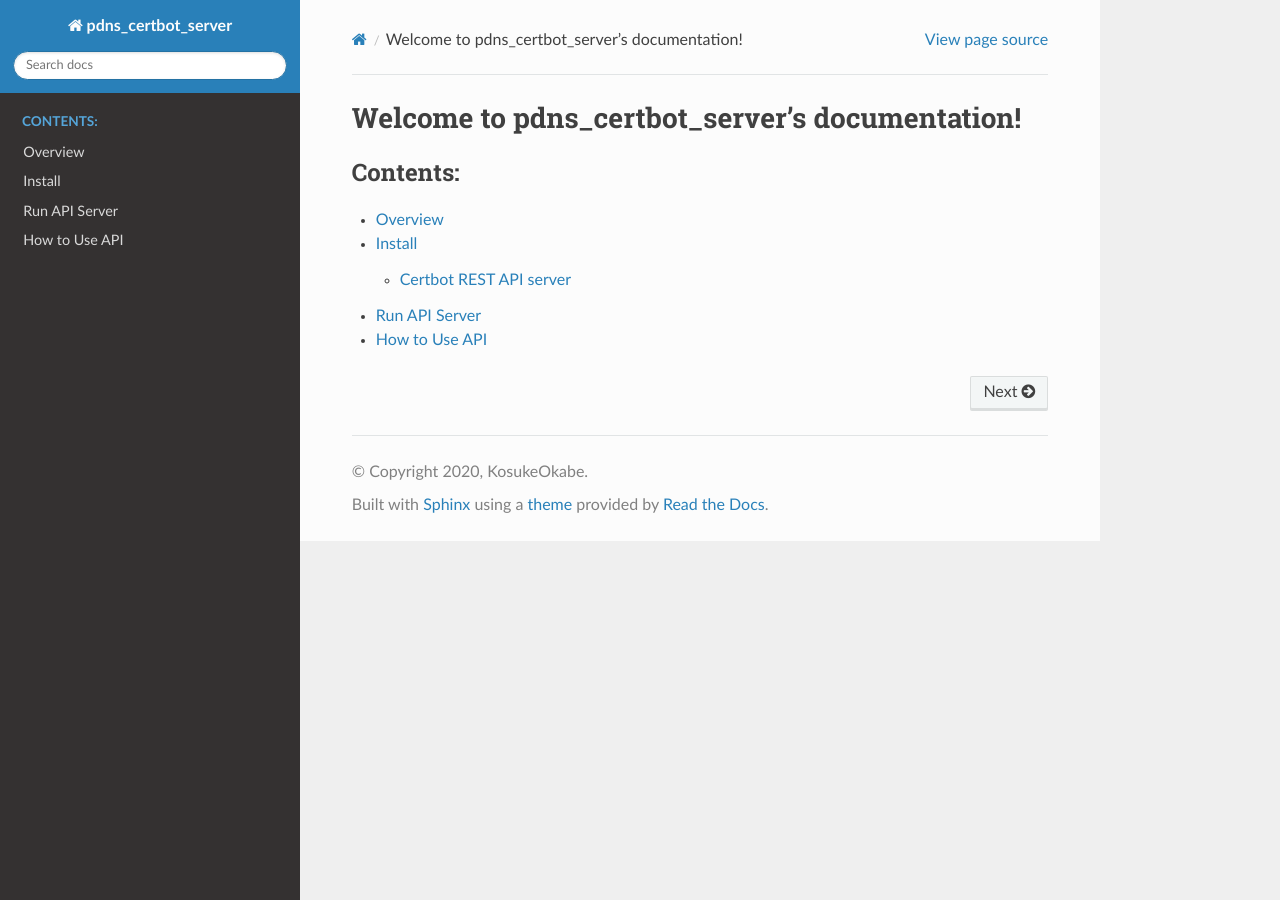
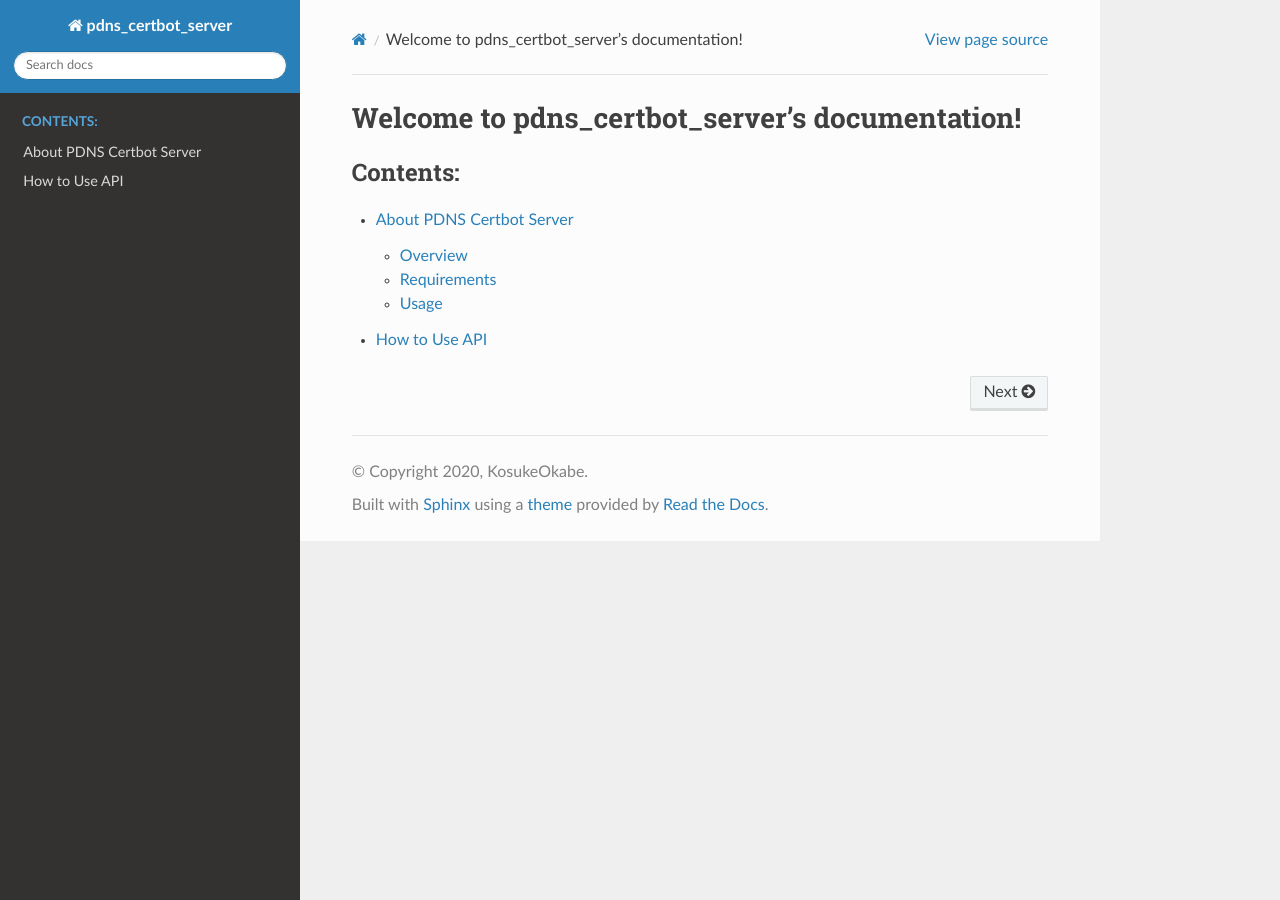
Before and after one commit to procube-open/pdns_certbot_server, a Sphinx documentation site: the page built from docs/index.rst, in a window 1280 px wide. Built offline with Sphinx 7.4.7 and the Read the Docs theme 2.0.0, drawn with Linux system fonts in a browser that asks for light colours.

Commit message:
change index

```diff
--- a/docs/conf.py
+++ b/docs/conf.py
@@ -32,7 +32,7 @@ extensions = [
     'm2r'
 ]
 
-# source_suffix = ['.rst', '.md']
+source_suffix = ['.rst', '.md']
 
 # Add any paths that contain templates here, relative to this directory.
 templates_path = ['_templates']
--- a/docs/index.rst
+++ b/docs/index.rst
@@ -12,7 +12,5 @@ Welcome to pdns_certbot_server's documentation!
    :maxdepth: 2
    :caption: Contents:
 
-   Overview <overview>
-   Install <install>
-   Run API Server <apiserver>
+   About PDNS Certbot Server <overview>
    How to Use API <useapi>
--- a/docs/install.rst
+++ /dev/null
@@ -1,5 +0,0 @@
-=======
-Install
-=======
-
-.. mdinclude:: ../README.md
--- a/docs/overview.rst
+++ b/docs/overview.rst
@@ -1,2 +1,2 @@
-Overview
-========
+
+.. mdinclude:: ../README.md
```
